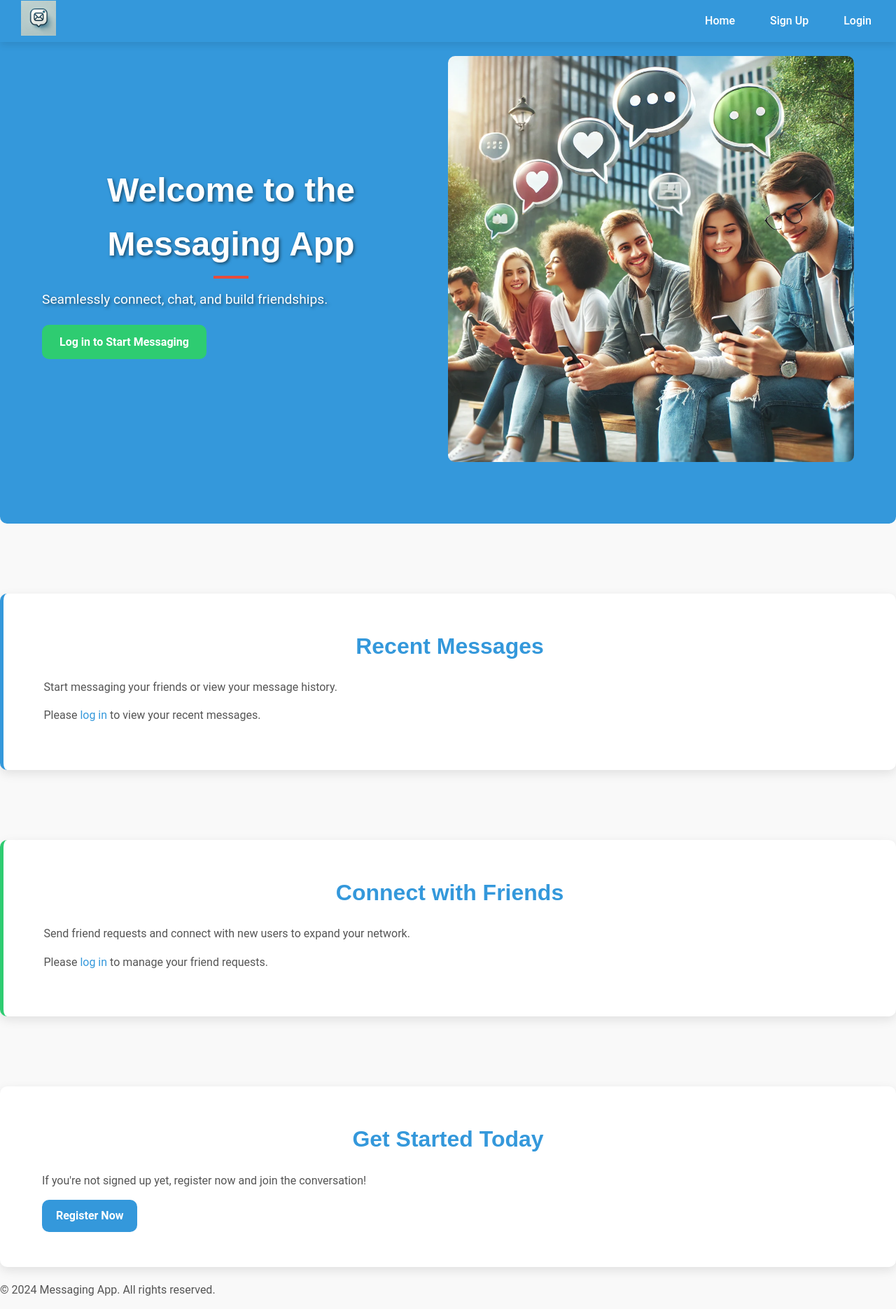
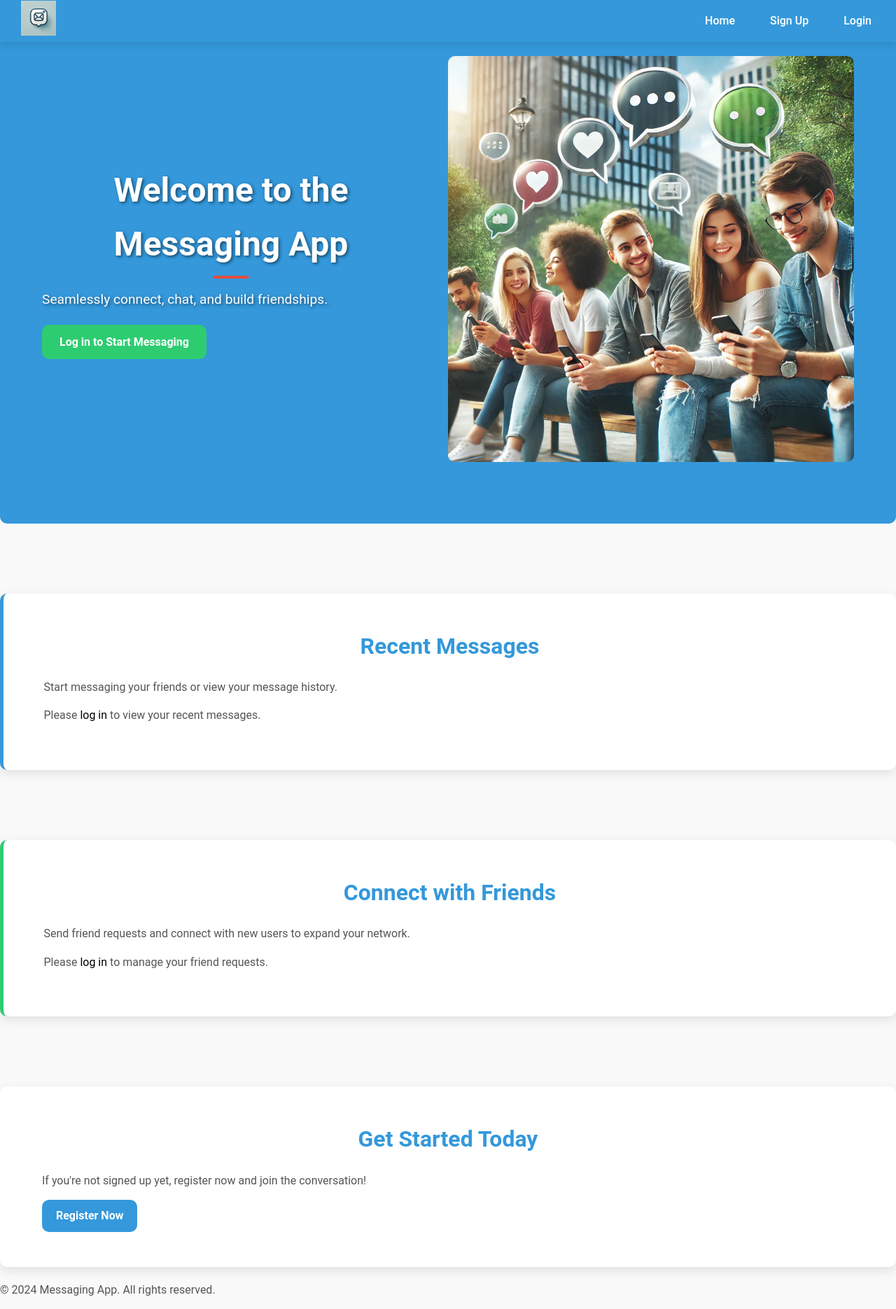
Before and after one commit to JWCurtis94/messaging-app, a Django app: page / in a window 1280 px wide. Shown: the whole page at 70% size. Run offline with Django 5.2, Linux system fonts and the light colour scheme.

Commit message:
Presentation

```diff
--- a/messaging/static/css/style.css
+++ b/messaging/static/css/style.css
@@ -36,7 +36,7 @@ body {
 
 /*------------------------- Typography -------------------------*/
 h1, h2, h3, h4 {
-    font-family: var(--font-heading);
+    font-family: black (--font-heading);
     font-weight: 700;
     margin-bottom: 20px;
 }
@@ -76,7 +76,7 @@ p {
 }
 
 a {
-    color: var(--primary-color);
+    color: black;
     text-decoration: none;
     transition: color var(--transition-speed);
 }
--- a/messaging_system/settings.py
+++ b/messaging_system/settings.py
@@ -7,10 +7,10 @@ SECRET_KEY = 'django-insecure-r(r4$g$(=7s9rc)ufw)q&6bi+u0ovzd1n+bfh%xvn(yu0b$#lz
 
 DEBUG = True
 
-ALLOWED_HOSTS = ['8000-jwcurtis94-messagingapp-mp6mhq98vzj.ws.codeinstitute-ide.net', '8000-jwcurtis94-messagingapp-wpv0l4i6cum.ws.codeinstitute-ide.net', 'localhost']
+ALLOWED_HOSTS = ['8000-jwcurtis94-messagingapp-n9nh4p4dztx.ws.codeinstitute-ide.net', '8000-jwcurtis94-messagingapp-wpv0l4i6cum.ws.codeinstitute-ide.net', 'localhost']
 
 CSRF_TRUSTED_ORIGINS = [
-    'https://8000-jwcurtis94-messagingapp-mp6mhq98vzj.ws.codeinstitute-ide.net', 'https://8000-jwcurtis94-messagingapp-wpv0l4i6cum.ws.codeinstitute-ide.net',
+    'http://8000-jwcurtis94-messagingapp-n9nh4p4dztx.ws.codeinstitute-ide.net/messages/', 'https://8000-jwcurtis94-messagingapp-wpv0l4i6cum.ws.codeinstitute-ide.net',
     'http://localhost:8000'
 ]
 
@@ -90,4 +90,4 @@ STATIC_ROOT = BASE_DIR / 'staticfiles'
 
 DEFAULT_AUTO_FIELD = 'django.db.models.BigAutoField'
 
-LOGIN_REDIRECT_URL = '/messages/'
+LOGIN_REDIRECT_URL = 'messages/<int:user_id>/'
```
Also changed, not shown: db.sqlite3.
